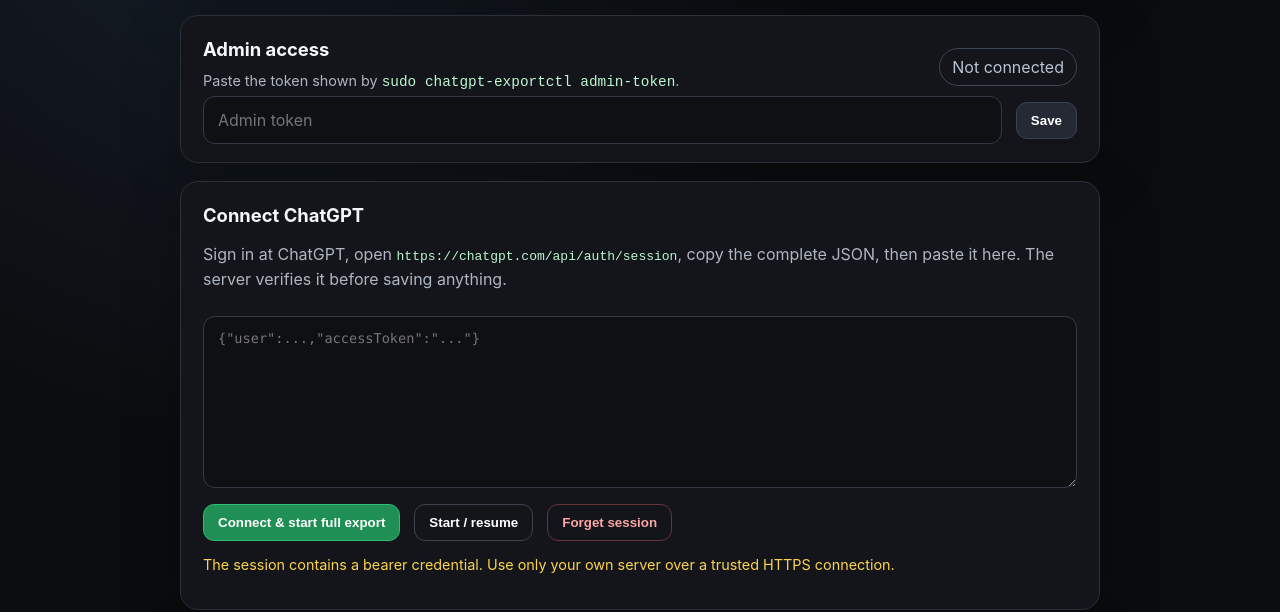
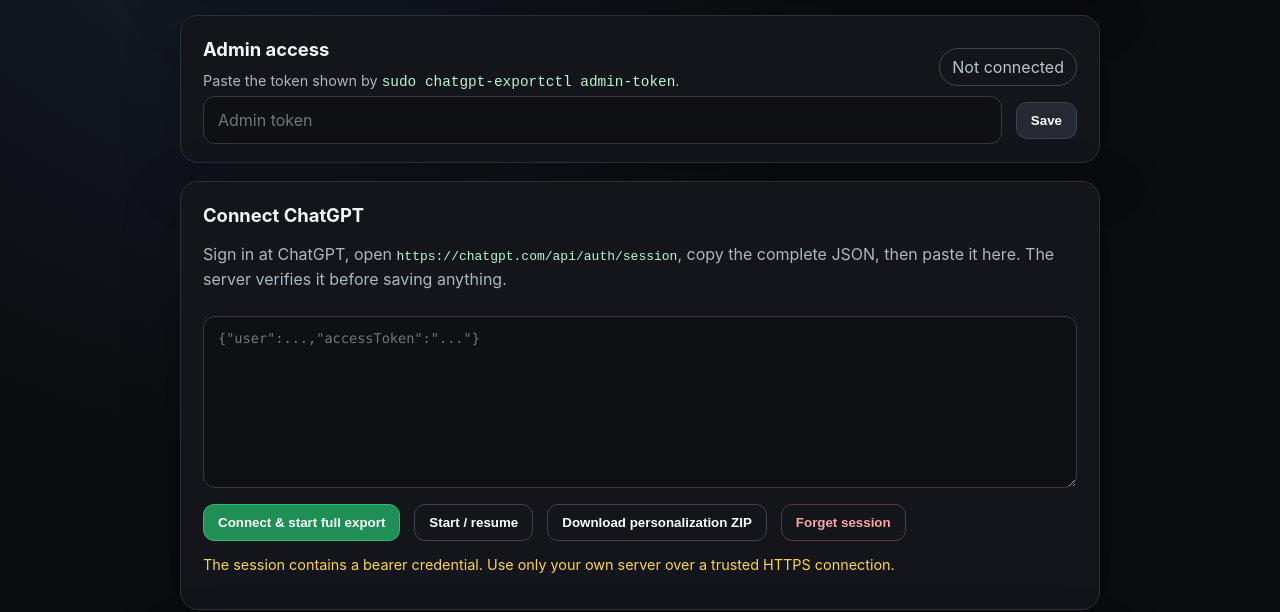
Before and after one commit to ZTD38F/ChatGPT-Export, a plain HTML site: page chatgpt_export/static/index.html in a window 1280 px wide. Shown: the part 224-836 px from the top of the page. Drawn offline with Linux system fonts and the light colour scheme; no server answers.

Commit message:
Export personal ChatGPT account data with protected ZIP

```diff
--- a/chatgpt_export/static/index.html
+++ b/chatgpt_export/static/index.html
@@ -38,6 +38,7 @@
       <div class="button-row">
         <button id="connect" class="primary">Connect & start full export</button>
         <button id="resume" class="secondary">Start / resume</button>
+        <button id="download-personalization" class="secondary">Download personalization ZIP</button>
         <button id="disconnect" class="danger secondary">Forget session</button>
       </div>
       <p class="warning">The session contains a bearer credential. Use only your own server over a trusted HTTPS connection.</p>
```
